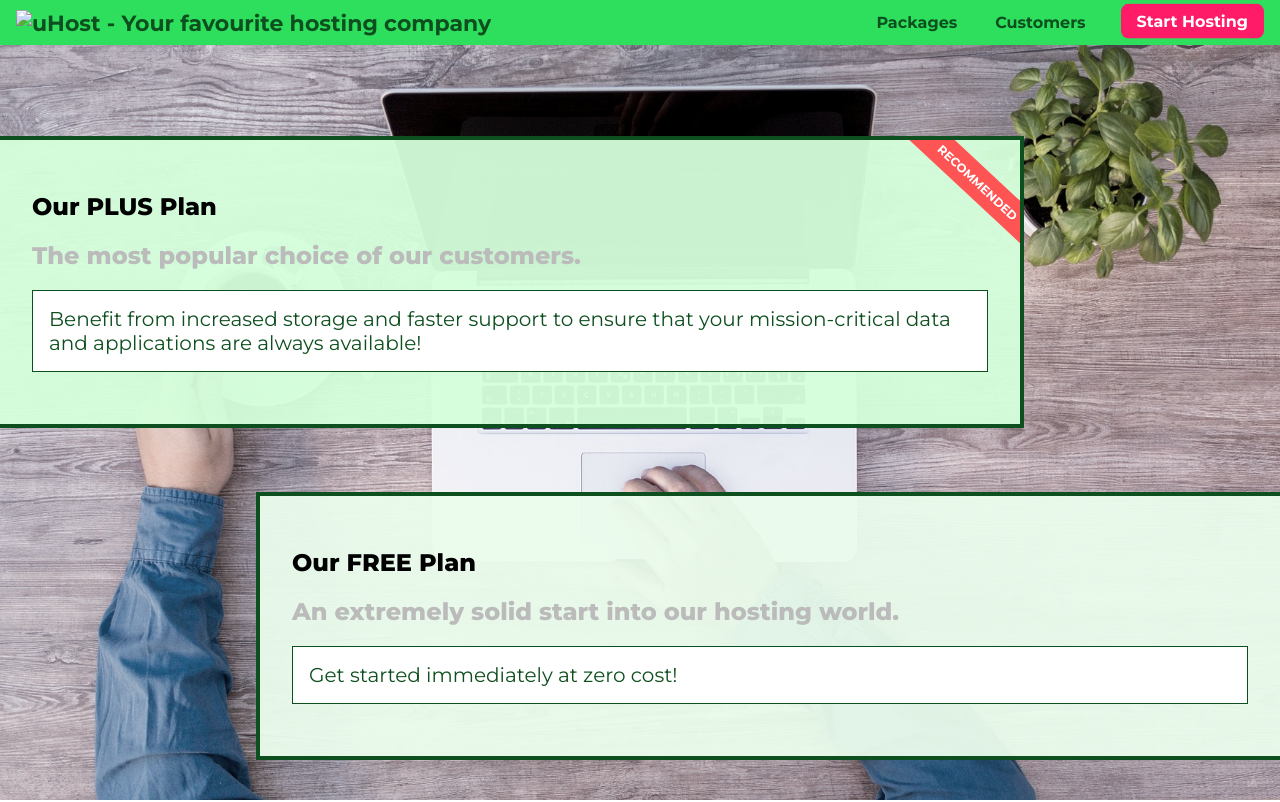
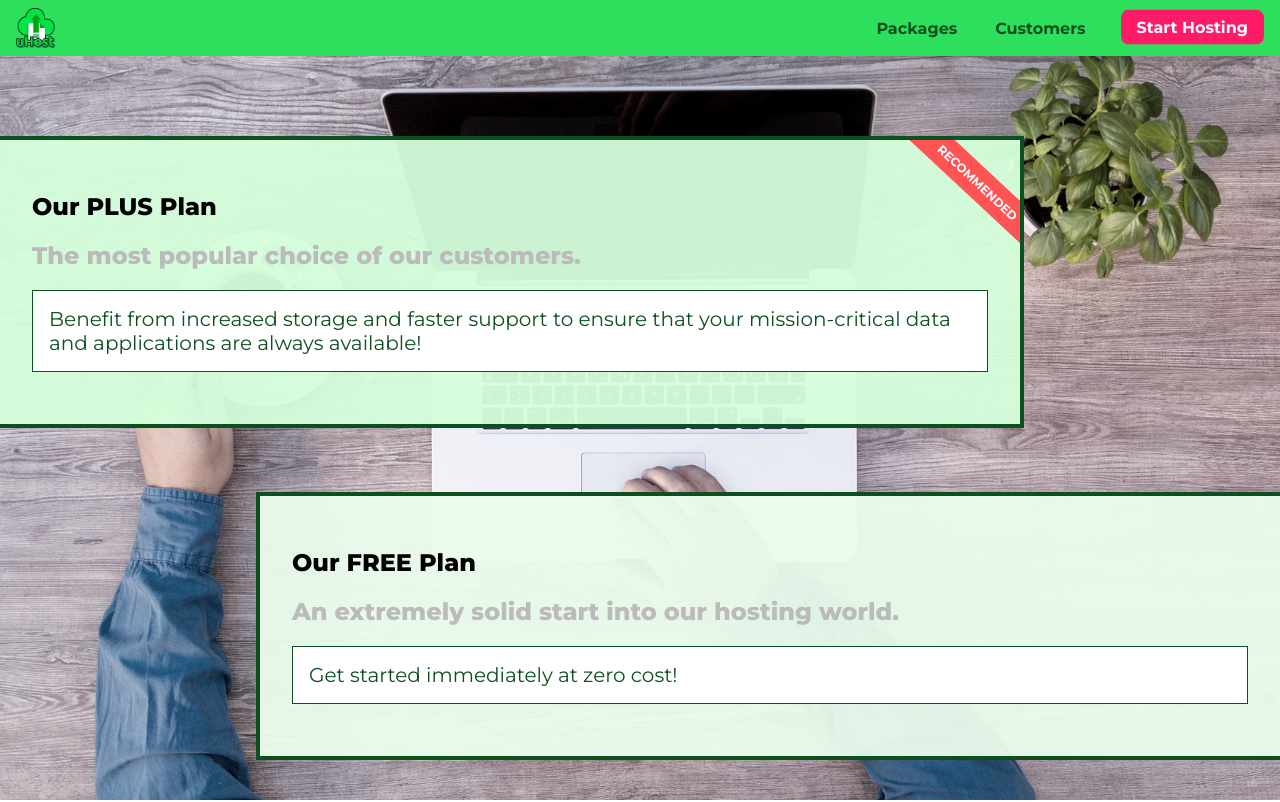
Before and after one commit to rvasanthr/YouHost, a plain HTML site: page packages/index.html in a window 1280 px wide. Shown: the top 802 px of the page. Drawn offline with Linux system fonts and the light colour scheme; the site is published under a folder, as on GitHub Pages, so addresses that start at the root find nothing.

Commit message:
17 - Fix for no show of logo in live site.

```diff
--- a/packages/index.html
+++ b/packages/index.html
@@ -39,7 +39,7 @@
 
             <!-- UHOST ICON -->
             <a href="../index.html" class="main-header__brand">
-                <img src="/images/uhost-icon.png" alt="uHost - Your favourite hosting company">
+                <img src="../images/uhost-icon.png" alt="uHost - Your favourite hosting company">
             </a>
         </div>
 
```
Also changed, not shown: index.html (+1 -1 lines).
